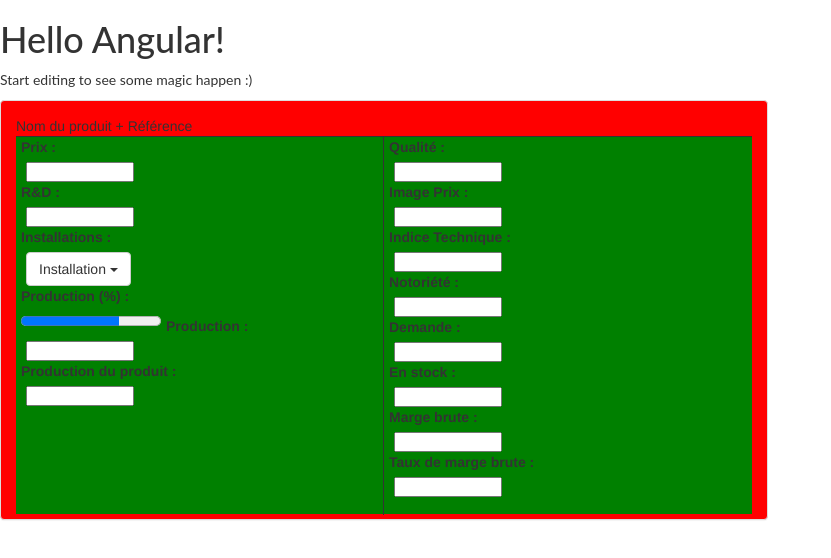
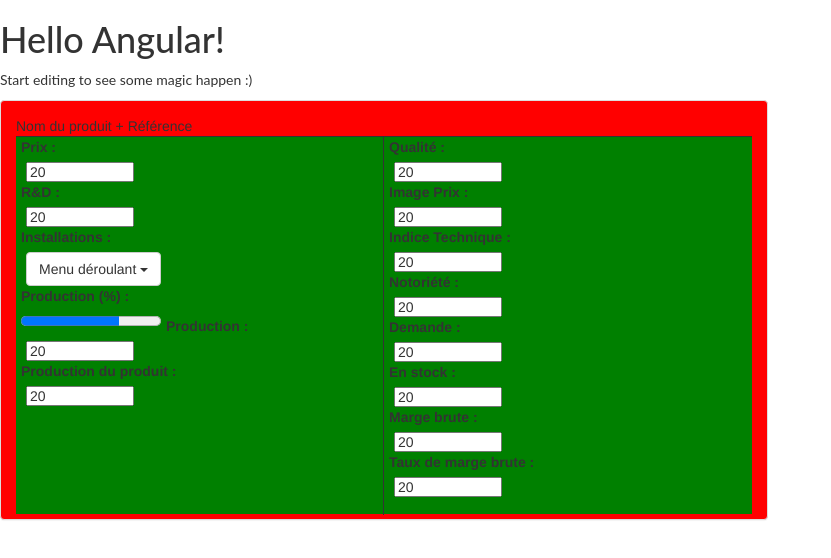
Before and after one commit to NK-972/Myangular-mhkr9e, an Angular app: page / in a window 1280 px wide. Shown: the top 558 px of the page, without its empty margins (0-831 px from the left). Built offline with nearby package versions, Linux system fonts and the light colour scheme.

Commit message:
1 file modified

```diff
--- a/src/app/app.component.html
+++ b/src/app/app.component.html
@@ -12,17 +12,18 @@
 
     <div class="descision">
       <label>Prix : </label><br>
-      <input type="nummber" id="name" name="name" required minlength="1" maxlength="8" size="10"><br>
+      <input type="nummber" id="name" [value]=20 name="name" required minlength="1" maxlength="8" size="10"><br>
       <label>R&D :</label><br>
-      <input type="nummber" id="name" name="name" required minlength="1" maxlength="10" size="10"><br>
+      <input type="nummber" id="name" [value]=20 name="name" required minlength="1" maxlength="10" size="10"><br>
       <label>Installations :</label><br>
 
       <div class="dropdown">
 <button class="btn btn-default dropdown-toggle" type="button" id="dropdownMenu1" data-toggle="dropdown" aria-haspopup="true" aria-expanded="true">
-          Installation
+Menu déroulant
 <span class="caret"></span>
 </button>
 <ul class="dropdown-menu" aria-labelledby="dropdownMenu1">
+<li class="dropdown-header">Etiquette header</li>
 <li><a href="#" title="Lien 1">Lien 1</a></li>
 <li><a href="#" title="Lien 2">Lien 2</a></li>
 <li><a href="#" title="Lien 3">Lien 3</a></li>
@@ -30,32 +31,33 @@
 <li><a href="#" title="Lien 4">Lien 4</a></li>
 </ul>
 </div>
+
       <label>Production (%) :</label><br>
-      <progress id="file" max="100" value="70"> 70% </progress>
+      <progress id="file" max="100" [value]="70"> 70% </progress>
       <label>Production :</label><br>
-      <input type="nummber" id="name" name="name" required minlength="1" maxlength="6" size="10"><br>
+      <input type="nummber" id="name" name="name" [value]=20 required minlength="1" maxlength="6" size="10"><br>
       <label>Production du produit :</label><br>
-      <input type="nummber" id="name" name="name" required minlength="1" maxlength="8" size="10"><br>
+      <input type="nummber" id="name" name="name" [value]=20 required minlength="1" maxlength="8" size="10"><br>
     </div>
 
 
     <div class="information">
       <label>Qualité :</label><br>
-      <input type="nummber" size="10"><br>
+      <input type="nummber" size="10" [value]=20><br>
       <label>Image Prix :</label><br>
-      <input type="nummber" size="10"><br>
+      <input type="nummber" size="10" [value]=20><br>
       <label>Indice Technique : </label><br>
-      <input type="nummber" size="10"><br>
+      <input type="nummber" size="10" [value]=20><br>
       <label>Notoriété :</label><br>
-      <input type="nummber" size="10"><br>
+      <input type="nummber" size="10" [value]=20><br>
       <label>Demande :</label><br>
-      <input type="nummber" size="10"><br>
+      <input type="nummber" size="10" [value]=20><br>
       <label>En stock :</label><br>
-      <input type="nummber" size="10"><br>
+      <input type="nummber" size="10" [value]=20><br>
       <label>Marge brute : </label><br>
-      <input type="nummber" size="10"><br>
+      <input type="nummber" size="10" [value]=20><br>
       <label>Taux de marge brute : </label><br>
-      <input type="nummber" size="10"><br>
+      <input type="nummber" size="10" [value]=20><br>
     </div>
 
   </div>
```
Lines whose indentation alone changed are shown as unchanged.
